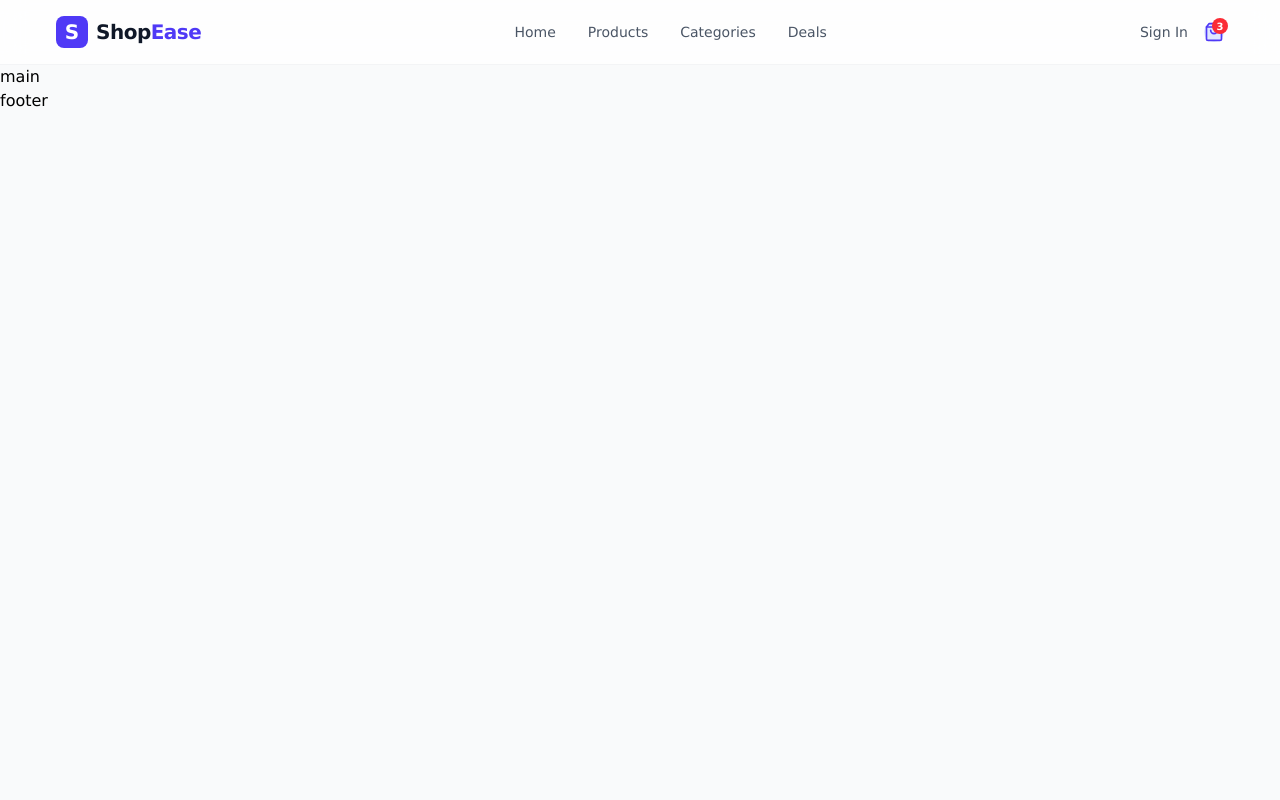
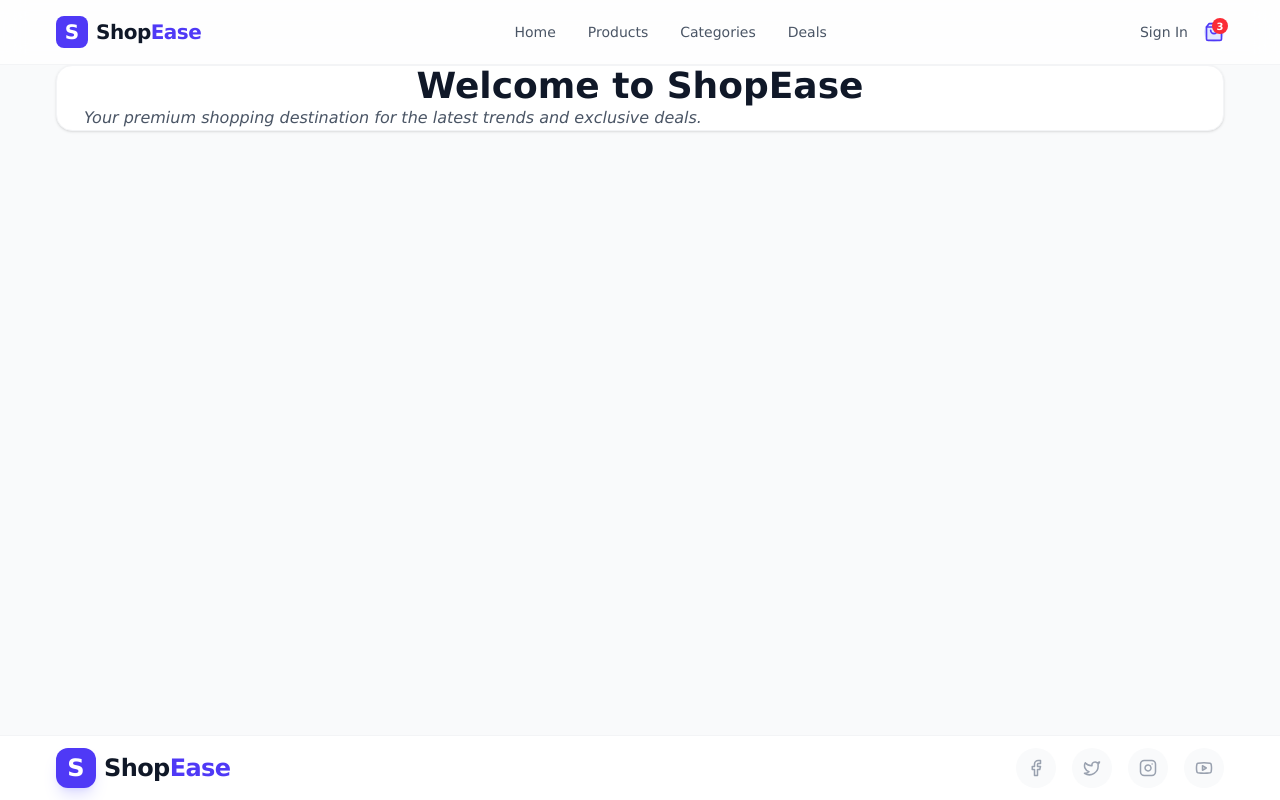
Before and after one commit to belalbahaa1/shopping-project, a React (Vite) app in the folder client/: page / in a window 1280 px wide. Built offline with nearby package versions, Linux system fonts and the light colour scheme.

Commit message:
footer component

```diff
--- a/client/package.json
+++ b/client/package.json
@@ -11,6 +11,7 @@
   },
   "dependencies": {
     "@tailwindcss/vite": "^4.2.1",
+    "lucide-react": "^0.577.0",
     "react": "^19.1.1",
     "react-dom": "^19.1.1",
     "tailwindcss": "^4.2.1"
--- a/client/src/App.jsx
+++ b/client/src/App.jsx
@@ -1,13 +1,22 @@
 import Header from "./components/Header";
+import Footer from "./components/Footer";
 
 function App() {
   return (
     <div className="min-h-screen bg-gray-50 flex flex-col">
       <Header />
-      <main>main</main>
-      <footer>footer</footer>
+      <main className="grow container py-8">
+        <div className="bg-white rounded-2xl p-12 shadow-sm border border-gray-100 text-center">
+          <h1 className="text-4xl font-bold text-gray-900 mb-4">Welcome to ShopEase</h1>
+          <p className="text-gray-600 max-w-2xl mx-auto italic">
+            Your premium shopping destination for the latest trends and exclusive deals.
+          </p>
+        </div>
+      </main>
+      <Footer />
     </div>
   );
 }
 
+
 export default App;
--- /dev/null
+++ b/client/src/components/Footer.jsx
@@ -0,0 +1,56 @@
+import React from "react";
+import { Facebook, Twitter, Instagram, Youtube } from "lucide-react";
+
+const Footer = () => {
+  return (
+    <footer className="bg-white text-gray-600 border-t border-gray-100">
+      {/* Main Footer Content */}
+
+      <div className="container mx-auto px-4 h-16 flex flex-col md:flex-row justify-between items-center gap-8">
+        {/* Brand Column */}
+        <div className="flex items-center gap-2">
+          <div className="h-10 w-10 rounded-xl bg-indigo-600 flex items-center justify-center shadow-lg shadow-indigo-500/20">
+            <span className="text-white font-bold text-2xl">S</span>
+          </div>
+          <span className="text-2xl font-bold tracking-tight text-gray-900">
+            Shop<span className="text-indigo-600">Ease</span>
+          </span>
+        </div>
+
+        {/* Social Links */}
+        <div className="flex items-center gap-4">
+          <a
+            href="#"
+            aria-label="Facebook"
+            className="h-10 w-10 flex items-center justify-center rounded-full bg-gray-50 text-gray-400 hover:bg-indigo-600 hover:text-white transition-all duration-300"
+          >
+            <Facebook size={18} />
+          </a>
+          <a
+            href="#"
+            aria-label="Twitter"
+            className="h-10 w-10 flex items-center justify-center rounded-full bg-gray-50 text-gray-400 hover:bg-indigo-600 hover:text-white transition-all duration-300"
+          >
+            <Twitter size={18} />
+          </a>
+          <a
+            href="#"
+            aria-label="Instagram"
+            className="h-10 w-10 flex items-center justify-center rounded-full bg-gray-50 text-gray-400 hover:bg-indigo-600 hover:text-white transition-all duration-300"
+          >
+            <Instagram size={18} />
+          </a>
+          <a
+            href="#"
+            aria-label="Youtube"
+            className="h-10 w-10 flex items-center justify-center rounded-full bg-gray-50 text-gray-400 hover:bg-indigo-600 hover:text-white transition-all duration-300"
+          >
+            <Youtube size={18} />
+          </a>
+        </div>
+      </div>
+    </footer>
+  );
+};
+
+export default Footer;
```
Also changed, not shown: 1 other file (tests, documents, lock files or other folders).
